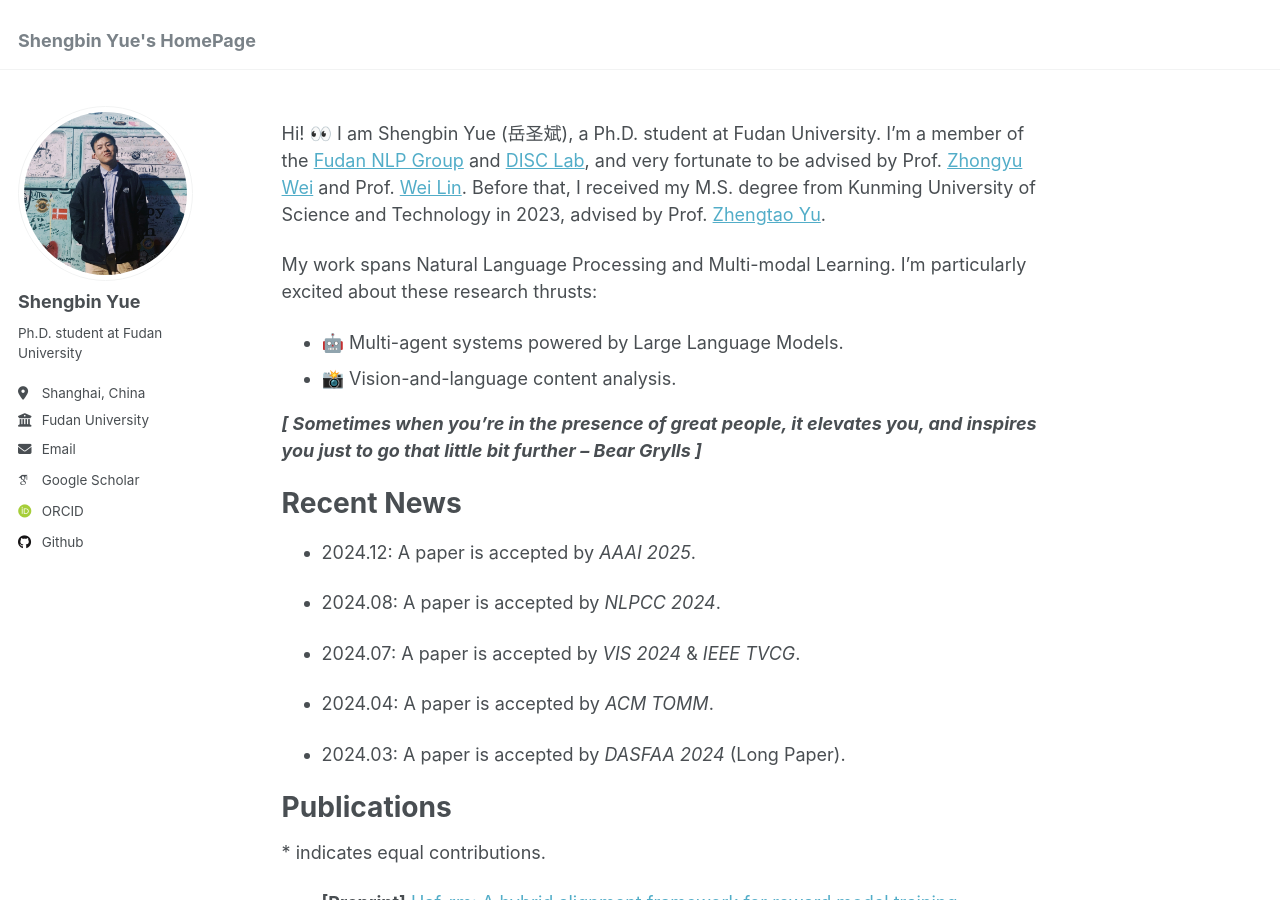
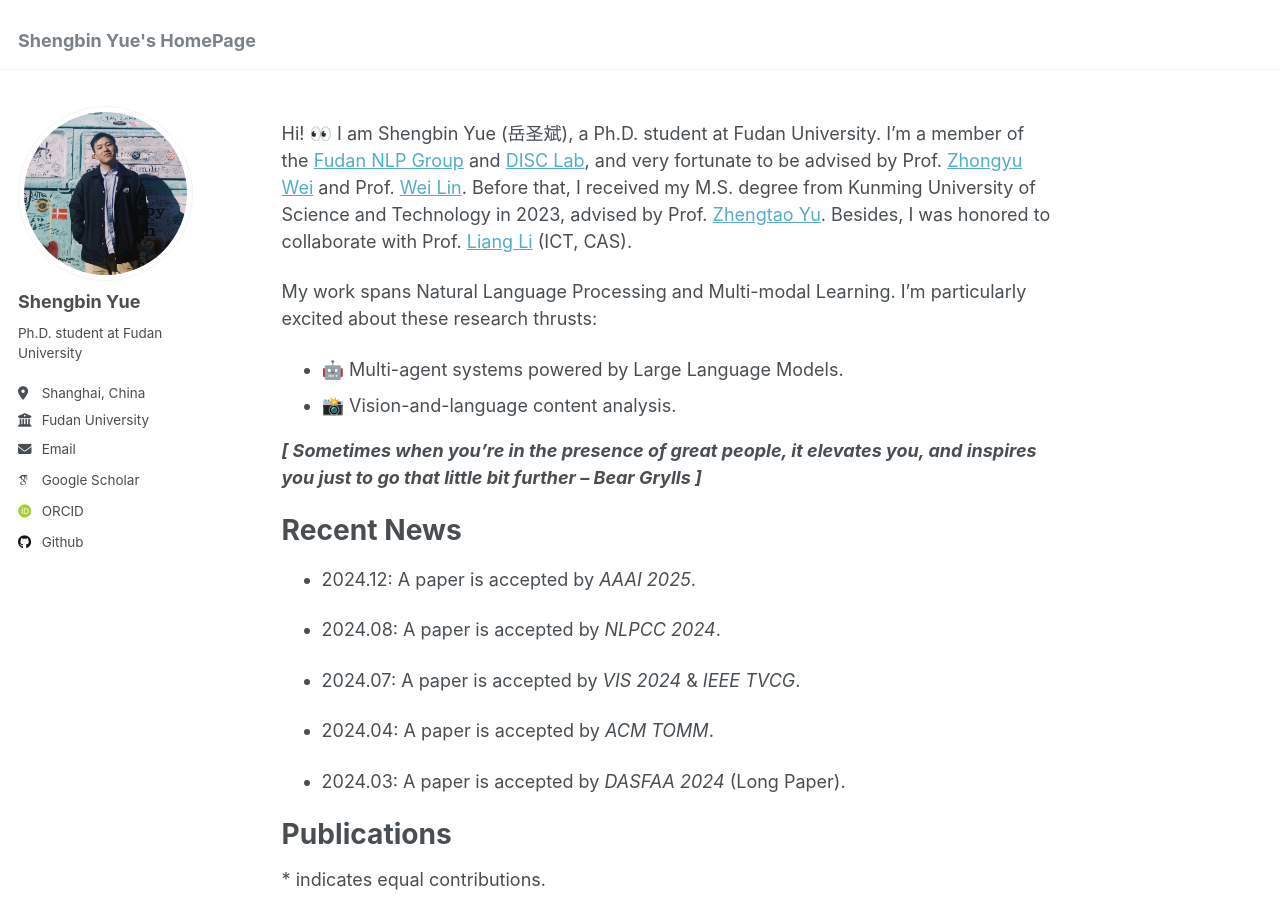
Before and after one commit to yueshengbin/yueshengbin.github.io, a Jekyll site: the page built from _pages/about.md, in a window 1280 px wide and 900 px high. Built offline with Jekyll 4.4.1, drawn with Linux system fonts in a browser that asks for light colours; some web fonts are replaced.

Commit message:
Update about.md

```diff
--- a/_pages/about.md
+++ b/_pages/about.md
@@ -7,7 +7,7 @@
   - /about.html
 ---
 
-Hi! 👀 I am Shengbin Yue (岳圣斌), a Ph.D. student at Fudan University. I’m a member of the [Fudan NLP Group](https://nlp.fudan.edu.cn/nlpen/main.htm) and [DISC Lab](http://www.fudan-disc.com/), and very fortunate to be advised by Prof. [Zhongyu Wei](http://www.fudan-disc.com/people/zywei) and Prof. [Wei Lin](https://iics.fudan.edu.cn/41/d7/c33358a410071/page.htm). Before that, I received my M.S. degree from Kunming University of Science and Technology in 2023, advised by Prof. [Zhengtao Yu](https://xzy.kmust.edu.cn/info/1159/1311.htm).
+Hi! 👀 I am Shengbin Yue (岳圣斌), a Ph.D. student at Fudan University. I’m a member of the [Fudan NLP Group](https://nlp.fudan.edu.cn/nlpen/main.htm) and [DISC Lab](http://www.fudan-disc.com/), and very fortunate to be advised by Prof. [Zhongyu Wei](http://www.fudan-disc.com/people/zywei) and Prof. [Wei Lin](https://iics.fudan.edu.cn/41/d7/c33358a410071/page.htm). Before that, I received my M.S. degree from Kunming University of Science and Technology in 2023, advised by Prof. [Zhengtao Yu](https://xzy.kmust.edu.cn/info/1159/1311.htm). Besides, I was honored to collaborate with Prof. [Liang Li](https://vipl.ict.ac.cn/people/lliang/) (ICT, CAS).
 
 My work spans Natural Language Processing and Multi-modal Learning. I’m particularly excited about these research thrusts:
 * 🤖 Multi-agent systems powered by Large Language Models.
```
